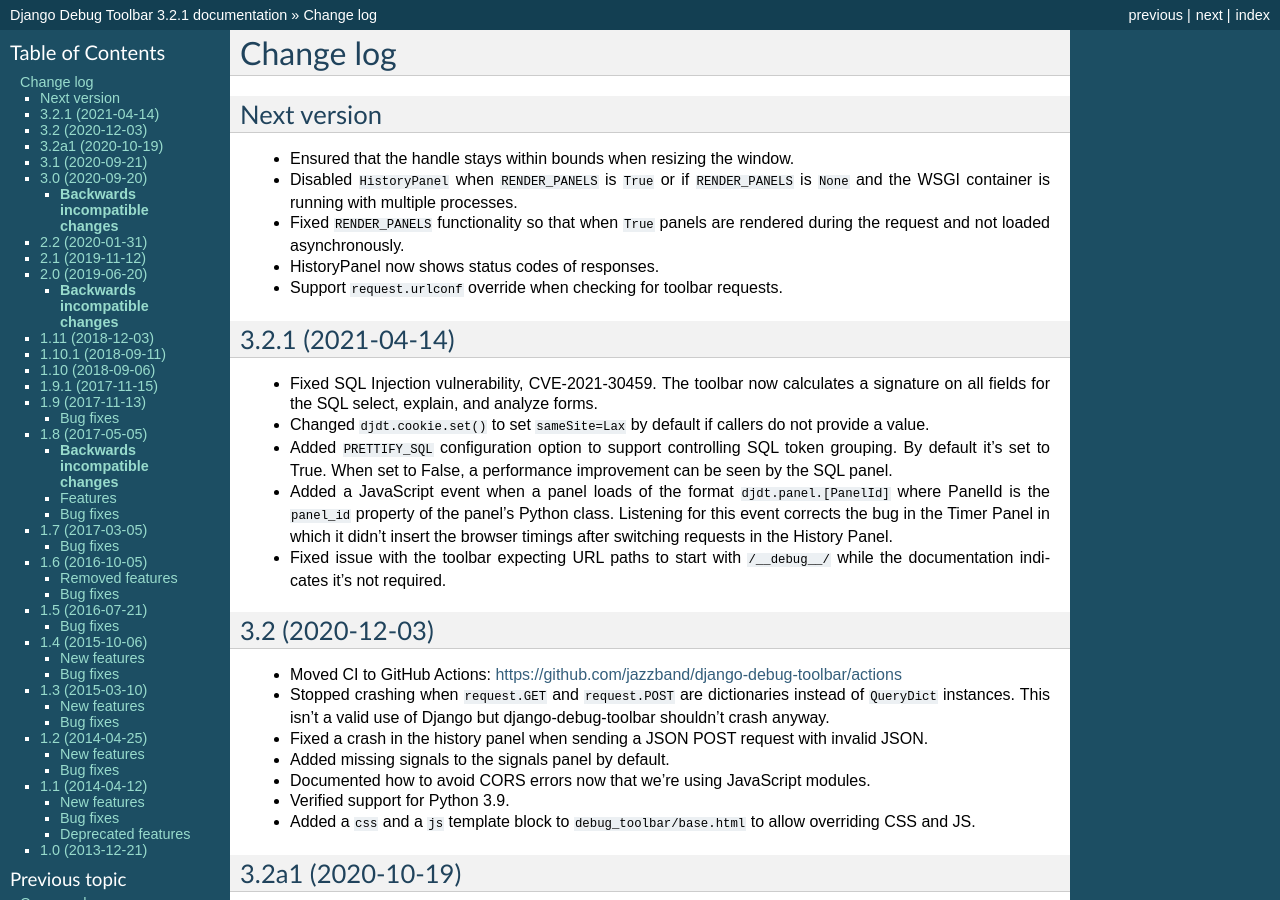
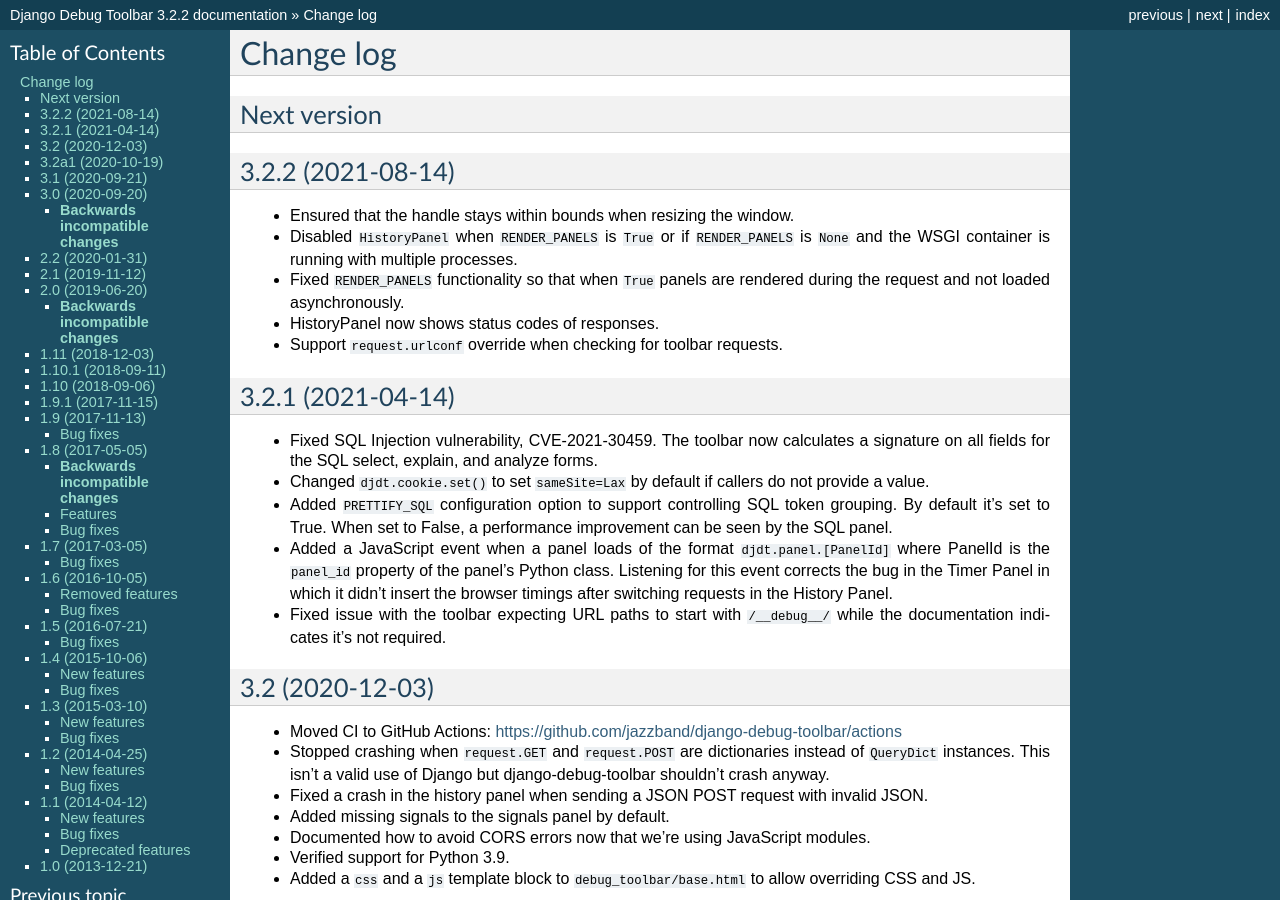
Before and after one commit to jazzband/django-debug-toolbar, a Sphinx documentation site: the page built from docs/changes.rst, in a window 1280 px wide and 900 px high. Built offline with Sphinx 7.4.7, drawn with Linux system fonts in a browser that asks for light colours; some of the changed text lies outside the part shown.

Commit message:
Version 3.2.2

```diff
--- a/README.rst
+++ b/README.rst
@@ -34,7 +34,7 @@
 In addition to the built-in panels, a number of third-party panels are
 contributed by the community.
 
-The current stable version of the Debug Toolbar is 3.2.1. It works on
+The current stable version of the Debug Toolbar is 3.2.2. It works on
 Django ≥ 2.2.
 
 Documentation, including installation and configuration instructions, is
--- a/debug_toolbar/__init__.py
+++ b/debug_toolbar/__init__.py
@@ -5,7 +5,7 @@
 
 # Do not use pkg_resources to find the version but set it here directly!
 # see issue #1446
-VERSION = "3.2.1"
+VERSION = "3.2.2"
 
 # Code that discovers files or modules in INSTALLED_APPS imports this module.
 
--- a/docs/changes.rst
+++ b/docs/changes.rst
@@ -3,6 +3,10 @@
 
 Next version
 ------------
+
+
+3.2.2 (2021-08-14)
+------------------
 
 * Ensured that the handle stays within bounds when resizing the window.
 * Disabled ``HistoryPanel`` when ``RENDER_PANELS`` is ``True``
--- a/docs/conf.py
+++ b/docs/conf.py
@@ -25,7 +25,7 @@
 copyright = copyright.format(datetime.date.today().year)
 
 # The full version, including alpha/beta/rc tags
-release = "3.2.1"
+release = "3.2.2"
 
 
 # -- General configuration ---------------------------------------------------
--- a/setup.cfg
+++ b/setup.cfg
@@ -1,6 +1,6 @@
 [metadata]
 name = django-debug-toolbar
-version = 3.2.1
+version = 3.2.2
 description = A configurable set of panels that display various debug information about the current request/response.
 long_description = file: README.rst
 long_description_content_type = text/x-rst
```
Also changed, not shown: 1 other file.
